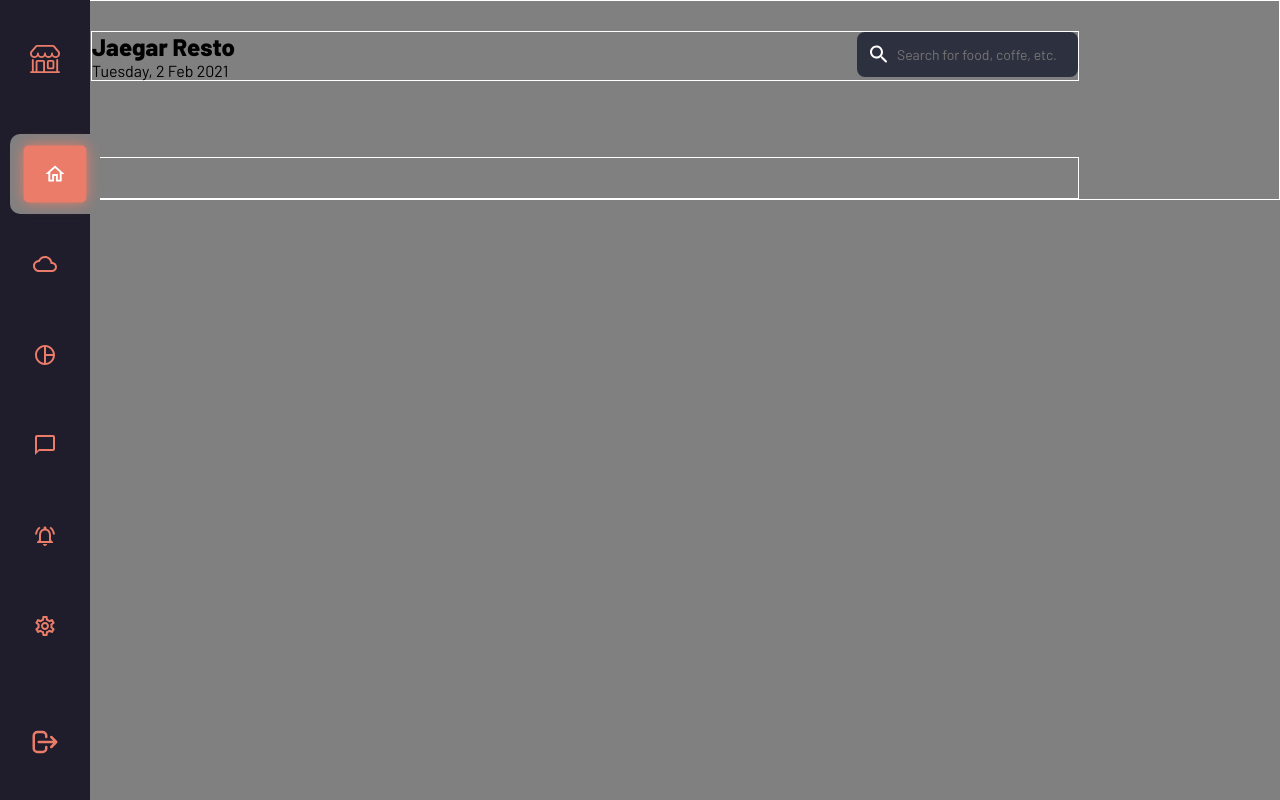
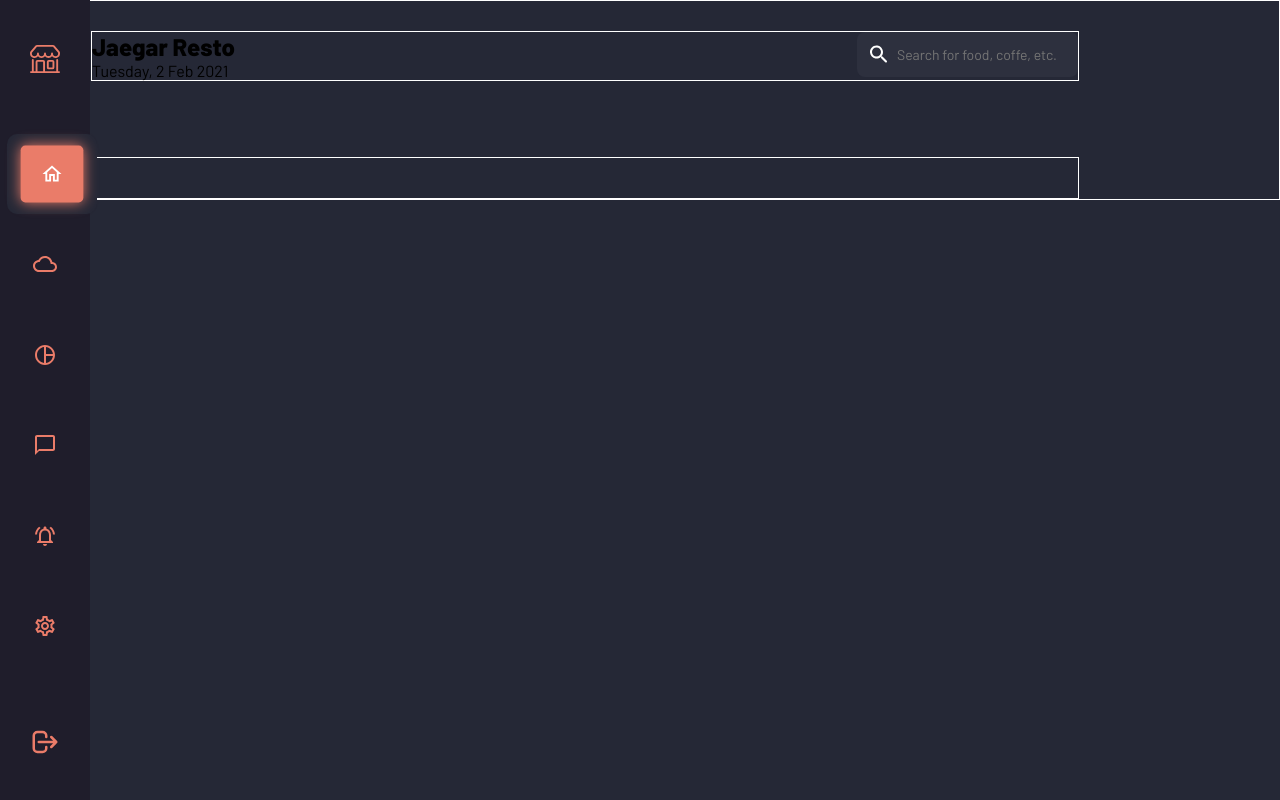
Before and after one commit to turgunov24/repoOne, a React (Create React App) app: page / in a window 1280 px wide. In both pictures the pointer is over the item 45 px from the left and 174 px from the top of the page. Built offline with nearby package versions, Linux system fonts and the light colour scheme.

Commit message:
six edit

```diff
--- a/src/App.css
+++ b/src/App.css
@@ -5,7 +5,8 @@
     box-sizing: border-box;
     list-style: none;
     font-family: 'Barlow', sans-serif;
+    user-select: none;
 }
 body{
-    background-color: grey;
+    background-color: #252836;
 }
--- a/src/components/navbarLeft/main/style.css
+++ b/src/components/navbarLeft/main/style.css
@@ -94,8 +94,8 @@
 
 }
 .navbar ul li:hover{
-    background-color: grey;
-    transform: translateX(10px);
+    background-color: #252836;
+    transform: translateX(7px);
 }
 
 .navbar ul li:hover a{
```
